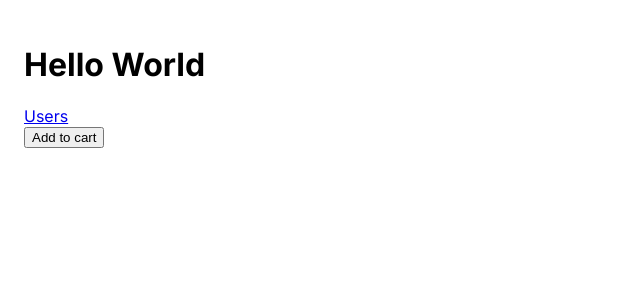
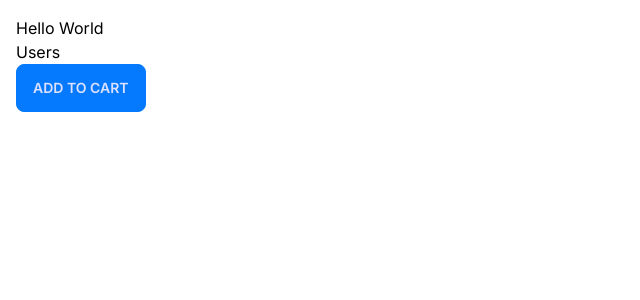
Before and after one commit to Ptown2442/next-app, a Next.js app: page / in a window 1280 px wide. Shown: the top 300 px of the page, without its empty margins (0-640 px from the left). Built offline with nearby package versions, Linux system fonts and the light colour scheme.

Commit message:
styling initial

```diff
--- a/app/components/AddToCart.tsx
+++ b/app/components/AddToCart.tsx
@@ -4,7 +4,9 @@ import React from "react";
 const AddToCart = () => {
   return (
     <div>
-      <button onClick={() => console.log("Click")}>Add to cart</button>
+      <button className="btn btn-primary" onClick={() => console.log("Click")}>
+        Add to cart
+      </button>
     </div>
   );
 };
--- /dev/null
+++ b/app/components/ProductCard.module.css
@@ -0,0 +1,4 @@
+.card {
+    padding: 1rem;
+    border: 1px solid #ccc;
+}
--- a/app/globals.css
+++ b/app/globals.css
@@ -1,3 +1,16 @@
+@tailwind base;
+@tailwind components;
+@tailwind utilities;
+
+:root {
+  --foreground-rgb: 0, 0, 0;
+}
+
+@media (prefers-color-scheme: dark) {
+  :root {
+    --foreground-rgb: 255, 255, 255;
+  }
+}
 
 body {
   color: rgb(var(--foreground-rgb));
--- a/app/layout.tsx
+++ b/app/layout.tsx
@@ -1,22 +1,22 @@
-import './globals.css'
-import type { Metadata } from 'next'
-import { Inter } from 'next/font/google'
+import "./globals.css";
+import type { Metadata } from "next";
+import { Inter } from "next/font/google";
 
-const inter = Inter({ subsets: ['latin'] })
+const inter = Inter({ subsets: ["latin"] });
 
 export const metadata: Metadata = {
-  title: 'Create Next App',
-  description: 'Generated by create next app',
-}
+  title: "Create Next App",
+  description: "Generated by create next app",
+};
 
 export default function RootLayout({
   children,
 }: {
-  children: React.ReactNode
+  children: React.ReactNode;
 }) {
   return (
-    <html lang="en">
+    <html lang="en" data-theme="winter">
       <body className={inter.className}>{children}</body>
     </html>
-  )
+  );
 }
--- a/app/users/page.tsx
+++ b/app/users/page.tsx
@@ -1,7 +1,35 @@
 import React from "react";
 
-const UsersPage = () => {
-  return <div>UsersPage</div>;
+interface User {
+  id: number;
+  name: string;
+  email: string;
+}
+
+const UsersPage = async () => {
+  const res = await fetch("https://jsonplaceholder.typicode.com/users");
+  const users: User[] = await res.json();
+  return (
+    <>
+      <h1>Users</h1>
+      <table className="table table-bordered">
+        <thead>
+          <tr>
+            <th>Name</th>
+            <th>Email</th>
+          </tr>
+        </thead>
+        <tbody>
+          {users.map((user) => (
+            <tr key={user.id}>
+              <td>{user.name}</td>
+              <td>{user.email}</td>
+            </tr>
+          ))}
+        </tbody>
+      </table>
+    </>
+  );
 };
 
 export default UsersPage;
--- a/package.json
+++ b/package.json
@@ -21,5 +21,8 @@
     "react-dom": "18.2.0",
     "tailwindcss": "3.3.3",
     "typescript": "5.2.2"
+  },
+  "devDependencies": {
+    "daisyui": "^3.9.3"
   }
 }
--- a/tailwind.config.ts
+++ b/tailwind.config.ts
@@ -15,6 +15,9 @@ const config: Config = {
       },
     },
   },
-  plugins: [],
+  plugins: [require("daisyui")],
+  daisyui: {
+    themes: ["winter"],
+  },
 }
 export default config
```
Also changed, not shown: 1 other file (tests, documents, lock files or other folders).
